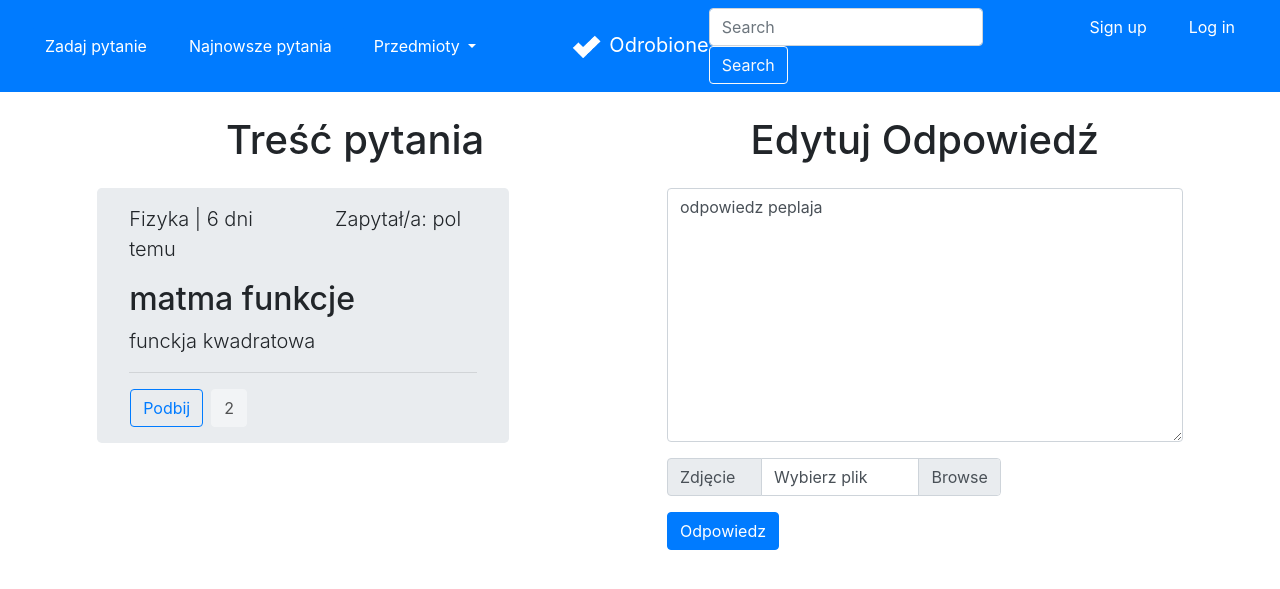
After one commit to piotrPeplinski/forumSzkolneWebsite, a Django app: page /latest/2/editAnswer in a window 1280 px wide. The commit adds this page. Shown: the top 589 px of the page. Run offline with Django 3.2, Linux system fonts and the light colour scheme; data comes from the database, SQL or seed files in the repository; both versions use the stored data as it was after the commit; some libraries are stand-ins or nearby versions.

Commit message:
added ability to edit answer

```diff
--- a/forum/templates/forum/detail.html
+++ b/forum/templates/forum/detail.html
@@ -112,7 +112,11 @@
 
                         <div class="col text-right">
                             {% if answer.user == user %}
+                            <form action="{% url 'editAnswer' answer.id %}">
+                                {% csrf_token %}
                                 <button type="submit" class="btn btn-light">Edytuj</button>
+                            </form>
+
                             {% endif %}
                         </div>
                     </div>
--- /dev/null
+++ b/forum/templates/forum/editAnswer.html
@@ -0,0 +1,109 @@
+{% extends 'forum/base.html' %}
+
+{% block content %}
+<div class="row justify-content-center mb-3">
+
+    <div class="col-md-5 mt-4">
+        <h1 class="mb-4 text-center">Treść pytania</h1>
+        <div class="jumbotron py-3" style="height: fit-content; width: fit-content;">
+            <div class="row">
+                <div class="col text-left">
+                    <p class="lead">{{question.display_subject}} | {{question.display_time}}</p>
+                </div>
+                <div class="col text-right mr-3">
+                    <p class="lead">Zapytał/a: {{question.user}}</p>
+                </div>
+            </div>
+
+
+            <h2 class="display">{{question.title}}</h2>
+
+            <p class="lead">{{question.desc}}</p>
+            <hr class="my-2">
+
+            {% if question.image %}
+            <div class="container text-center">
+                <img src="{{question.image.url}}" class="img-fluid my-2">
+            </div>
+            <hr class="my-2">
+            {% endif %}
+
+            <div class="row mt-3">
+                <div class="col content-left">
+                    <div class="row">
+                        <form action="{% url 'like' question.id %}" method="POST">
+                            {% csrf_token %}
+
+                            {% if question.is_liked %}
+                            <button type="submit" class="btn btn-primary ml-3">Podbij</button>
+
+                            {% else %}
+                            <button type="submit" class="btn btn-outline-primary ml-3">Podbij</button>
+                            {% endif %}
+                        </form>
+                        <a class="btn btn-light disabled ml-2" style="color: black;" href="#"
+                            role="button">{{question.total_likes}}</a>
+                    </div>
+                </div>
+            </div>
+        </div>
+    </div>
+    <div class="col-md-5 ml-4">
+        <br>
+        <h1 class="mb-4 text-center">Edytuj Odpowiedź</h1>
+        {{error}}
+        <form method="POST" enctype="multipart/form-data">
+            {% csrf_token %}
+
+            <div class="form-group">
+                <textarea name="desc" class="form-control" cols="40" rows="10" required="" id="id_desc">{{answer.desc}}</textarea>
+            </div>
+            {% if answer.image %}
+            <div class="row">
+                <div class="col-md-8">
+                    <nav aria-label="breadcrumb">
+                        <ol class="breadcrumb">
+                            <li class="breadcrumb-item mt-2"><a href="{{answer.image.url}}">Twój obrazek</a></li>
+                            <li class="breadcrumb-item active mt-2" aria-current="page"><input type="checkbox"
+                                    name="image-clear" id="image-clear_id">
+                                <label for="image-clear_id">Wyczyść</label></li>
+                        </ol>
+                    </nav>
+
+                    <div class="input-group mb-3">
+                        <div class="input-group-prepend">
+                            <span class="input-group-text" style="width: 95px;">Zdjęcie</span>
+                        </div>
+                        <div class="custom-file">
+                            <input type="file" class="custom-file-input" value="Szukaj" name="image" accept="image/*"
+                                id="id_image">
+                            <label class="custom-file-label" for="id_image">Wybierz plik</label>
+                        </div>
+                    </div>
+                </div>
+            </div>
+            {% else %}
+            <div class="row">
+                <div class="col-md-8">
+                    <div class="input-group mb-3">
+                        <div class="input-group-prepend">
+                            <span class="input-group-text" style="width: 95px;">Zdjęcie</span>
+                        </div>
+                        <div class="custom-file">
+                            <input type="file" class="custom-file-input" value="Szukaj" name="image" accept="image/*"
+                                id="id_image">
+                            <label class="custom-file-label" for="id_image">Wybierz plik</label>
+                        </div>
+                    </div>
+                </div>
+            </div>
+
+            {% endif %}
+
+            <button type="submit" class="btn btn-primary">Odpowiedz</button>
+        </form>
+    </div>
+</div>
+
+
+{% endblock content %}
--- a/forum/views.py
+++ b/forum/views.py
@@ -126,3 +126,21 @@ def createAnswer(request, questionId):
             error = 'Something went wrong. Try again.'
             return render(request, 'forum/createAnswer.html',
                           {'form': AnswerForm(), 'question': question, 'error': error})
+
+
+def editAnswer(request, answerId):
+    answer = get_object_or_404(Answer, pk=answerId)
+    question = get_object_or_404(Question, pk=answer.question.id)
+    if request.method == 'GET':
+        form = AnswerForm(instance=answer)
+        return render(request, 'forum/editAnswer.html',
+                      {'form': form, 'question': question, 'answer': answer})
+    else:
+        form = AnswerForm(request.POST, request.FILES, instance=answer)
+        if form.is_valid():
+            form.save()
+            return redirect('http://127.0.0.1:8000/latest/'+str(question.id))
+        else:
+            error = 'Something went wrong. Try again.'
+            return render(request, 'forum/editAnswer.html',
+                          {'form': form, 'question': question, 'answer': answer, 'error': error})
--- a/forumSzkolne/urls.py
+++ b/forumSzkolne/urls.py
@@ -36,6 +36,8 @@ urlpatterns = [
          views.likeAnswer, name='likeAnswer'),
     path('latest/<int:questionId>/createAnswer',
          views.createAnswer, name='createAnswer'),
+    path('latest/<int:answerId>/editAnswer',
+         views.editAnswer, name='editAnswer'),
 ]
 
 if settings.DEBUG:
```
Also changed, not shown: db.sqlite3. Lines whose indentation alone changed are shown as unchanged.
